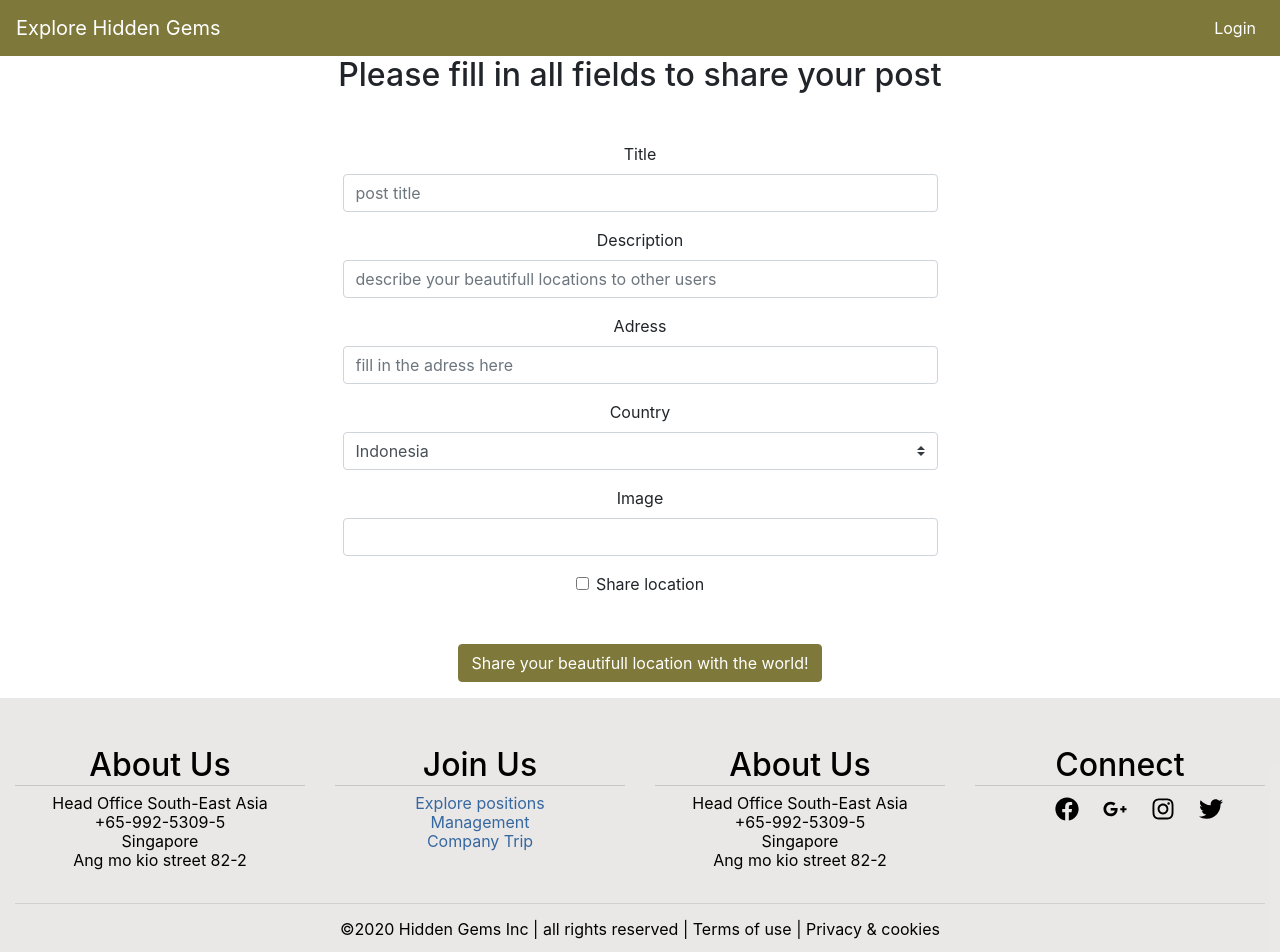
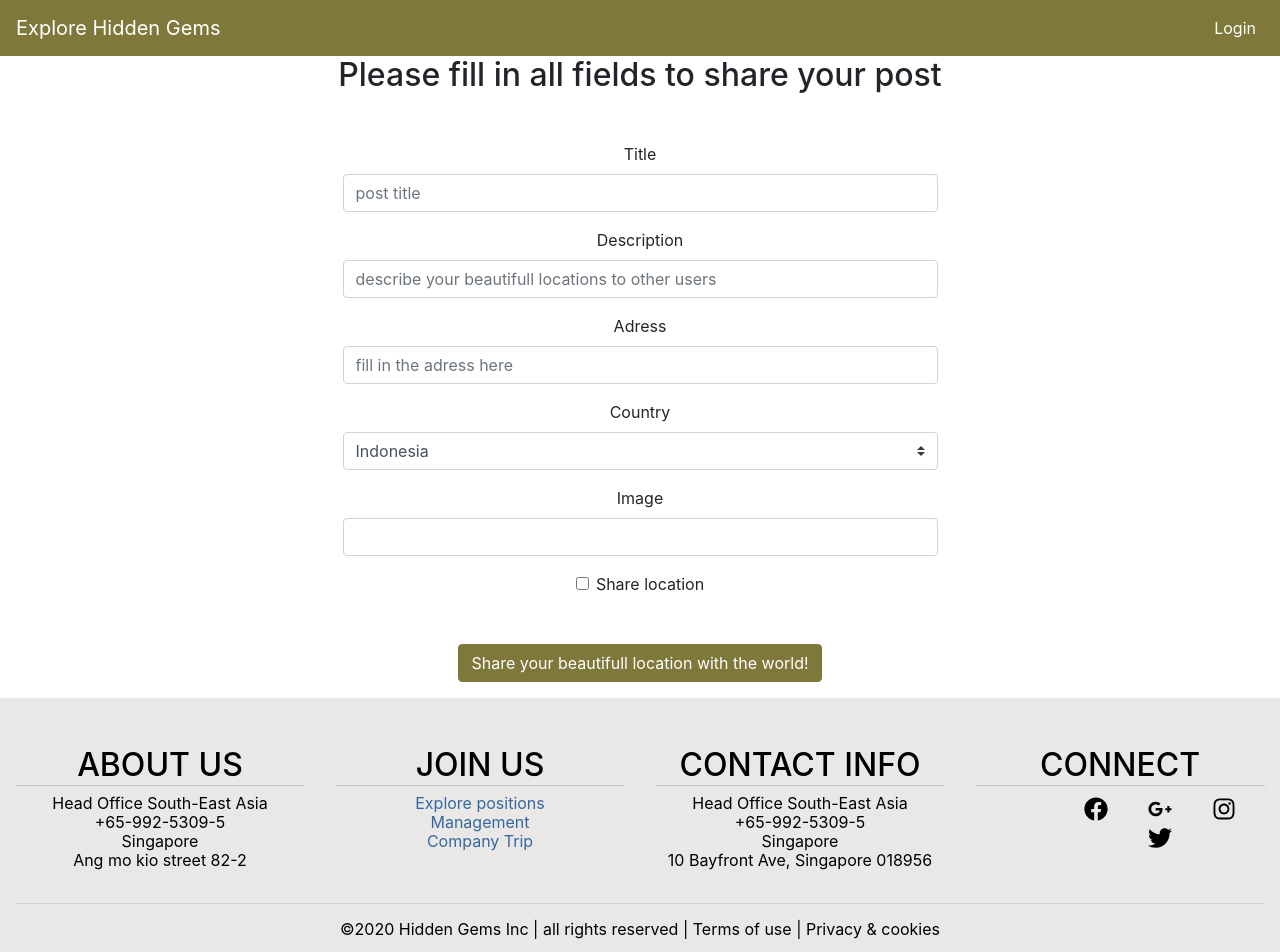
Before and after one commit to SmitnAntonyDv/Portfolio_Hidden_Gems_Client, a React (Create React App) app: page /user/postlocation in a window 1280 px wide. Shown: the top 952 px of the page. Built offline with nearby package versions, Linux system fonts and the light colour scheme; no server answers.

Commit message:
Update: footer sticks to buttom of page & still dynamic

```diff
--- a/src/App.js
+++ b/src/App.js
@@ -31,6 +31,7 @@ function App() {
     <div className='App'>
       <Toolbar />
       <MessageBox />
+      <span className='content'>
         <Switch>
           <Route exact path='/' component={Homepage} />
           <Route path='/testing' component={Other} />
@@ -45,8 +46,8 @@ function App() {
           <Route path='/signup' component={Signup} />
           <Route path='/user/postlocation' component={PostPage} />
         </Switch>
-
-      <Footer />
+      </span>
+      <Footer className='negative-footer' />
     </div>
   );
 }
--- a/src/App.scss
+++ b/src/App.scss
@@ -1 +1,2 @@
 @import "styles/Footer/footer.scss";
+@import "styles/Content/content-wrapper";
--- a/src/components/footer/Footer.js
+++ b/src/components/footer/Footer.js
@@ -36,12 +36,12 @@ export default function Footer() {
         </div>
         {/* colum3 */}
         <div className='col-xs-12 col-sm-6 col-md-3'>
-          <h4 className='footer-header'>About Us</h4>
+          <h4 className='footer-header'>Contact Info</h4>
           <ul className='list-unstyled'>
             <li>Head Office South-East Asia</li>
             <li>+65-992-5309-5</li>
             <li>Singapore</li>
-            <li>Ang mo kio street 82-2</li>
+            <li>10 Bayfront Ave, Singapore 018956</li>
           </ul>
         </div>
         {/* colum4 */}
--- a/src/pages/CountryPage.js
+++ b/src/pages/CountryPage.js
@@ -183,19 +183,21 @@ export default function CountryPage() {
                       <Card.Text>{post.description}</Card.Text>
                       <Card.Text>location adress :{post.adress}</Card.Text>
                       <Card.Img size='lg' src={post.imageUrl} alt='' />
-                      The distance between you and this amazing spot is:{" "}
-                      {getDistanceFromLatLonInKm(
-                        userLocation.lat,
-                        userLocation.lon,
-                        post.latitude,
-                        post.longitude
-                      ).toFixed(2)}{" "}
-                      km
                       <Button varient='primary' size='lg'>
                         <Link to={`/locations/${post.id}/details`}>
                           Explore this location!
                         </Link>
                       </Button>
+                      <Card.Text>
+                        The distance between you and this amazing spot is:{" "}
+                        {getDistanceFromLatLonInKm(
+                          userLocation.lat,
+                          userLocation.lon,
+                          post.latitude,
+                          post.longitude
+                        ).toFixed(2)}{" "}
+                        km
+                      </Card.Text>
                     </Card.Body>
                   </Card>
                 );
--- /dev/null
+++ b/src/styles/Content/_content-wrapper.scss
@@ -0,0 +1,3 @@
+.content {
+  flex: 1 0 auto;
+}
--- a/src/styles/Footer/footer.scss
+++ b/src/styles/Footer/footer.scss
@@ -11,16 +11,19 @@
 .footer-header {
   border-bottom: 0.06em solid #c7c7c7;
   font-size: 2rem;
+  text-transform: uppercase;
 }
 
 .footer-social {
-  padding: 0 1em;
   display: table;
 }
 .Icons-horizontal-list-unstyled li {
   display: inline;
+  margin-left: 2vh;
+  font-size: 3vh;
+}
+.Icons-horizontal-list-unstyled li svg {
   margin-left: 1em;
-  font-size: 3vh;
   cursor: pointer;
 }
 .Icons-horizontal-list-unstyled li :hover {
@@ -35,3 +38,7 @@
 .fake-Link:hover {
   text-decoration: underline;
 }
+
+.negative-footer {
+  flex-shrink: 0;
+}
```
Lines whose indentation alone changed are shown as unchanged.
